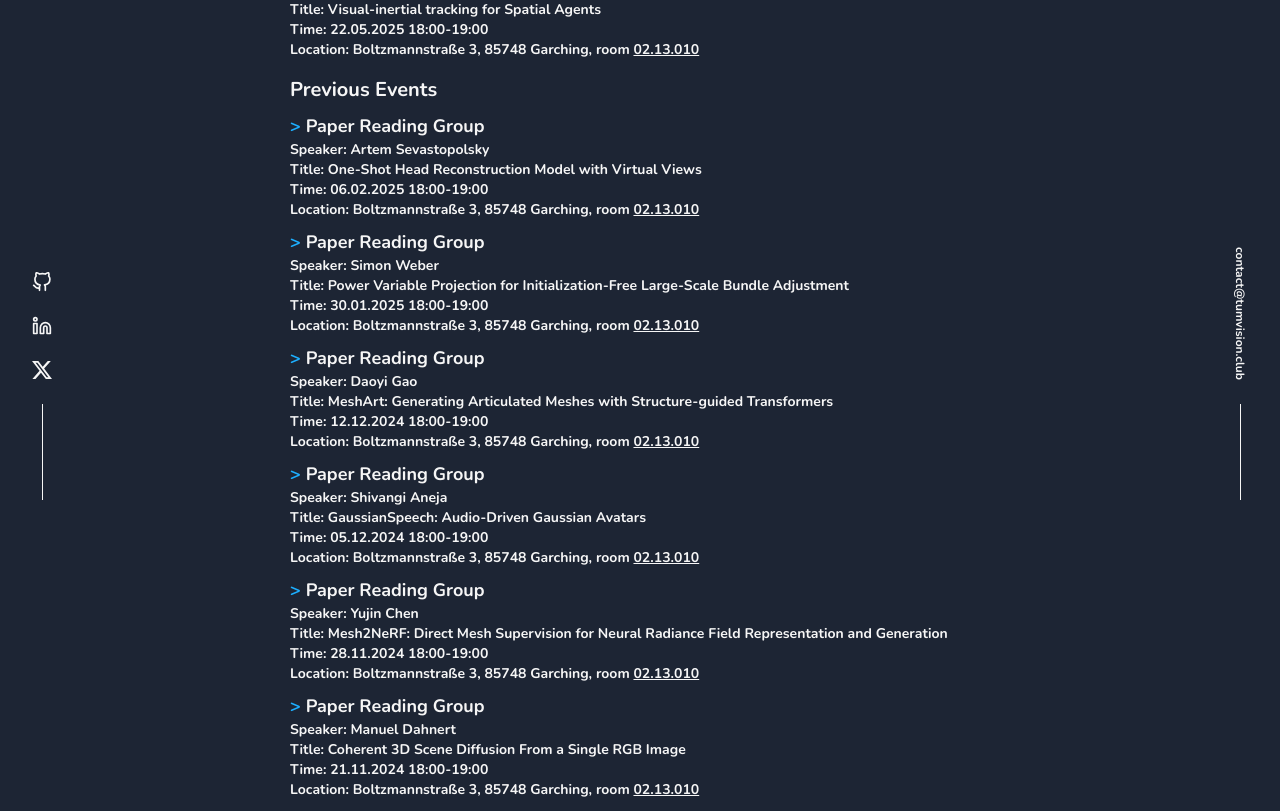
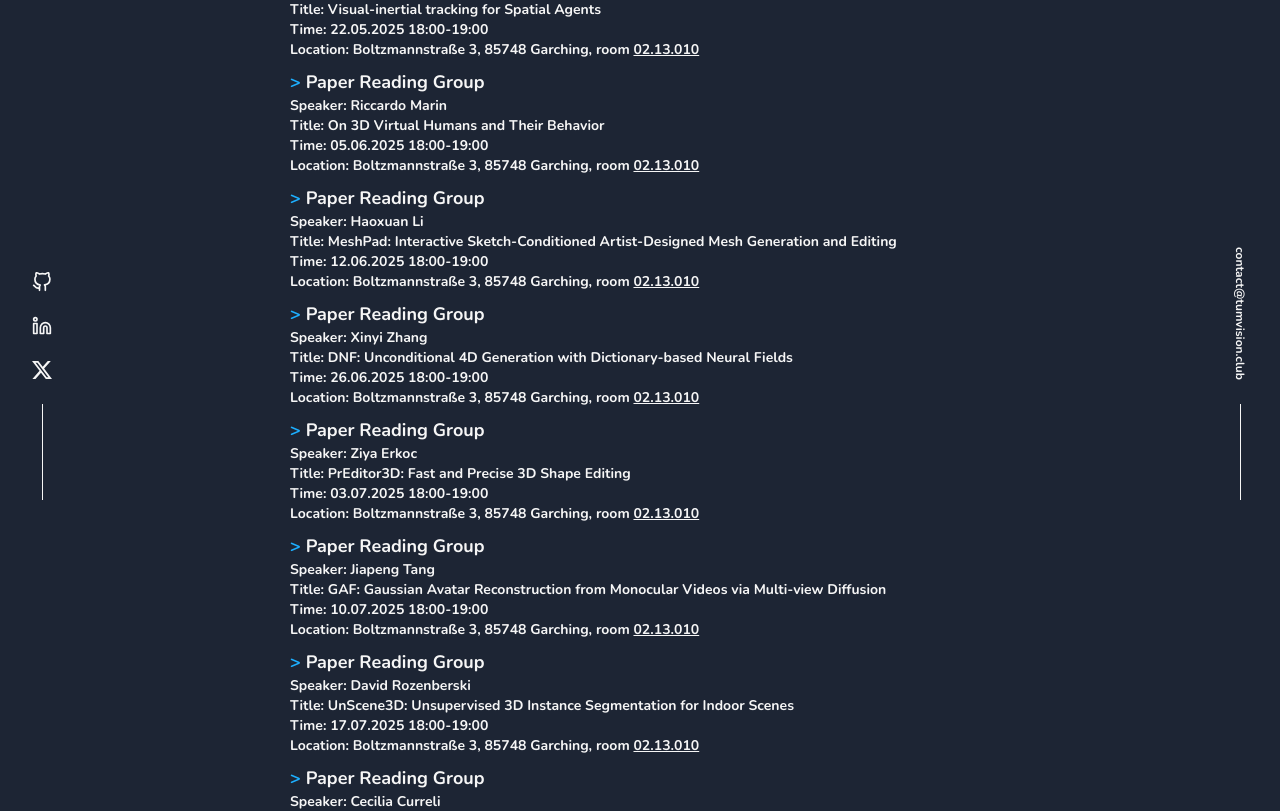
Before and after one commit to tumvision/tumvision.github.io, a Next.js app: page /meetups in a window 1280 px wide. Shown: the part 300-1111 px from the top of the page. Built offline with nearby package versions, Linux system fonts and the light colour scheme.

Commit message:
Update page.tsx

```diff
--- a/app/meetups/page.tsx
+++ b/app/meetups/page.tsx
@@ -17,7 +17,56 @@ export default function Meetups() {
         speaker="Mateo de Mayo"
         time="22.05.2025 18:00-19:00"
         title="Visual-inertial tracking for Spatial Agents"
-        paper="https://cvg.cit.tum.de/members/mayom"
+        paper="https://mateosss.github.io/"
+        className="mt-2"
+      />
+      <ReadingGroup
+        speaker="Riccardo Marin"
+        time="05.06.2025 18:00-19:00"
+        title="On 3D Virtual Humans and Their Behavior"
+        paper="https://ricma.netlify.app/talk/"
+        className="mt-2"
+      />
+      <ReadingGroup
+        speaker="Haoxuan Li"
+        time="12.06.2025 18:00-19:00"
+        title="MeshPad: Interactive Sketch-Conditioned Artist-Designed Mesh Generation and Editing"
+        paper="https://derkleineli.github.io/meshpad/"
+        className="mt-2"
+      />
+      <ReadingGroup
+        speaker="Xinyi Zhang"
+        time="26.06.2025 18:00-19:00"
+        title="DNF: Unconditional 4D Generation with Dictionary-based Neural Fields"
+        paper="https://xzhang-t.github.io/project/DNF/"
+        className="mt-2"
+      />
+      <ReadingGroup
+        speaker="Ziya Erkoc"
+        time="03.07.2025 18:00-19:00"
+        title="PrEditor3D: Fast and Precise 3D Shape Editing"
+        paper="https://ziyaerkoc.com/preditor3d/"
+        className="mt-2"
+      />
+      <ReadingGroup
+        speaker="Jiapeng Tang"
+        time="10.07.2025 18:00-19:00"
+        title="GAF: Gaussian Avatar Reconstruction from Monocular Videos via Multi-view Diffusion"
+        paper="https://tangjiapeng.github.io/projects/GAF/"
+        className="mt-2"
+      />
+      <ReadingGroup
+        speaker="David Rozenberski"
+        time="17.07.2025 18:00-19:00"
+        title="UnScene3D: Unsupervised 3D Instance Segmentation for Indoor Scenes"
+        paper="https://rozdavid.github.io/unscene3d"
+        className="mt-2"
+      />
+      <ReadingGroup
+        speaker="Cecilia Curreli"
+        time="24.07.2025 18:00-19:00"
+        title="Nonisotropic Gaussian Diffusion for 3D Human Motion Prediction"
+        paper="https://ceveloper.github.io/publications/skeletondiffusion/"
         className="mt-2"
       />
       <Headline className="text-xl mt-4">Previous Events</Headline>
```
